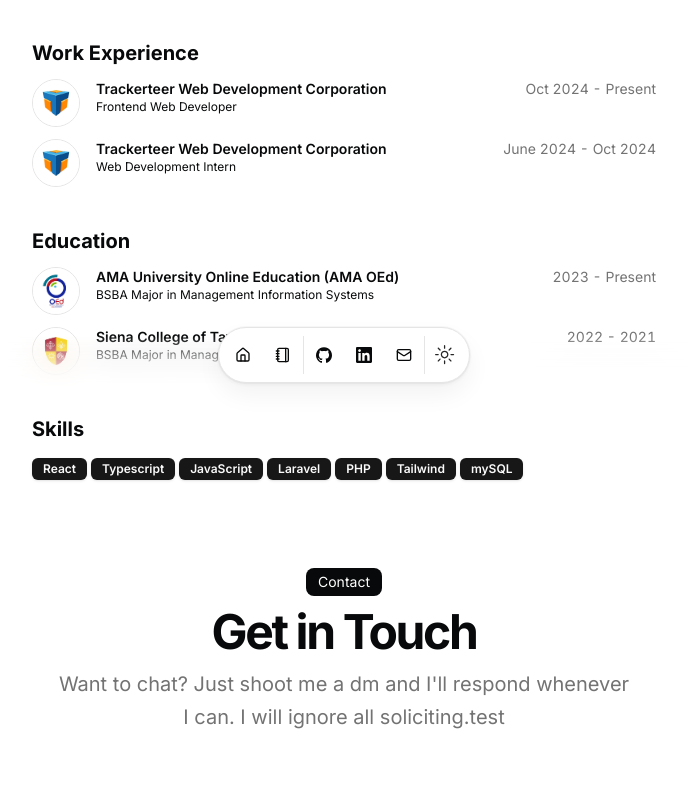
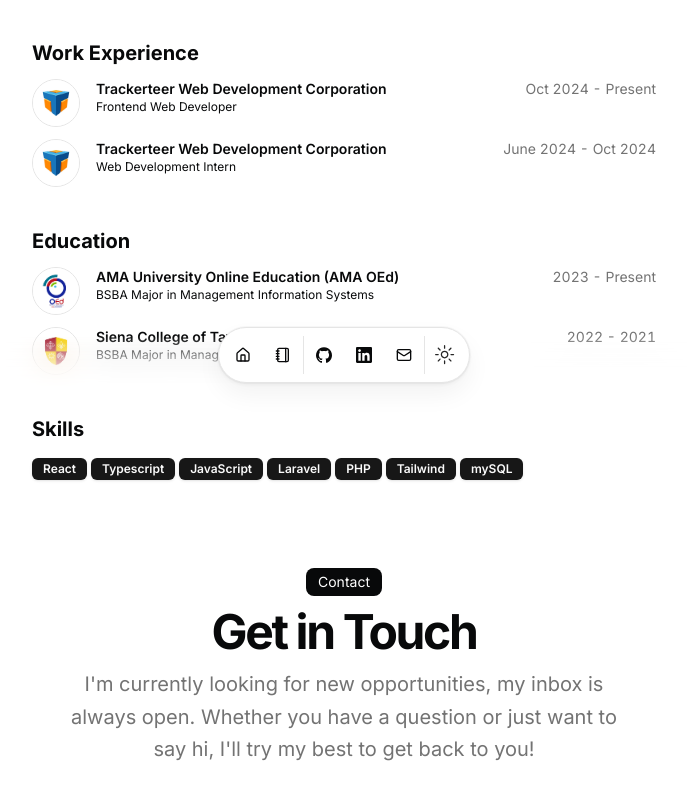
Before and after one commit to DanezseWork/my-portfolio, a Next.js app: page / in a window 1280 px wide. Shown: the part 401-1201 px from the top of the page, without its empty margins (296-983 px from the left). Built offline with nearby package versions, Linux system fonts and the light colour scheme.

Commit message:
Contact
Modified paragraph

```diff
--- a/src/app/page.tsx
+++ b/src/app/page.tsx
@@ -232,9 +232,9 @@
                 Get in Touch
               </h2>
               <p className="mx-auto max-w-[600px] text-muted-foreground md:text-xl/relaxed lg:text-base/relaxed xl:text-xl/relaxed">
-                Want to chat? Just shoot me a dm{" "}
-                and I&apos;ll respond whenever I can. I will ignore all
-                soliciting.test
+                I&apos;m currently looking for new opportunities, my inbox is
+                always open. Whether you have a question or just want to say hi,
+                I&apos;ll try my best to get back to you!
               </p>
             </div>
           </BlurFade>
```
Also changed, not shown: 1 other file (tests, documents, lock files or other folders).
